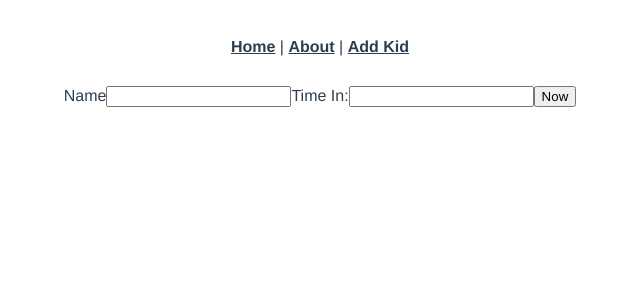
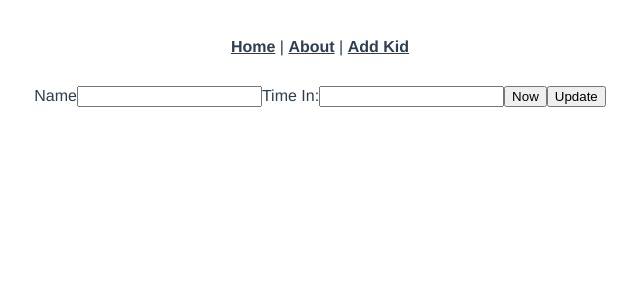
Before and after one commit to shortnd/latchKeyFrontend, a Vue app: page /#/kids/update/1 in a window 1280 px wide. Shown: the top 300 px of the page, without its empty margins (320-960 px from the left). Built offline with nearby package versions, Linux system fonts and the light colour scheme; no server answers.

Commit message:
added updated kid

```diff
--- a/src/views/Home.vue
+++ b/src/views/Home.vue
@@ -6,7 +6,7 @@
     </div>
     <div v-else-if="kids.length > 0 && !loading">
       <div v-for="kid in kids" :key="kid._id">
-        <router-link :to="'/kids/'+kid._id">{{ kid.name }}</router-link>
+        <router-link :to="'/kids/'+kid._id">{{ kid.name }}</router-link> | <span>Time In: {{ kid.time_in }}</span>
       </div>
     </div>
     <div v-else>
--- a/src/views/UpdateKid.vue
+++ b/src/views/UpdateKid.vue
@@ -1,10 +1,13 @@
 <template>
   <div>
-    <label for="name">Name</label>
-    <input type="text" name="name" id="name" v-model.trim="kid.name">
-    <label for="time_in">Time In:</label>
-    <input v-model="kid.time_in">
-    <button @click="now">Now</button>
+    <form>
+      <label for="name">Name</label>
+      <input type="text" name="name" id="name" v-model.trim="kid.name">
+      <label for="time_in">Time In:</label>
+      <input v-model="kid.time_in">
+      <button @click="now">Now</button>
+      <button @click="updateKid" type="submit">Update</button>
+    </form>
   </div>
 </template>
 
@@ -23,9 +26,6 @@ export default {
   mounted() {
     axios.get(`http://localhost:3000/kids/${this.$route.params.id}`)
       .then((response) => {
-        // this.$router.push({
-        //   name: KidInfo,
-        // });
         this.kid = response.data;
       })
       .catch((error) => {
@@ -35,10 +35,22 @@ export default {
   methods: {
     now() {
       const time = new Date();
-      const hours = time.getHours();
-      const minutes = time.getMinutes();
-      const now = `${hours}:${minutes}`;
-      return now;
+      let hours = time.getHours();
+      let minutes = time.getMinutes();
+      console.log(`${hours}:${minutes}`)
+      this.kid.time_in = `${hours}:${minutes}`
+    },
+    updateKid(evt) {
+      evt.preventDefault();
+      axios.put(`http://localhost:3000/kids/${this.$route.params.id}`, this.kid)
+        .then((response) => {
+          this.$router.push({
+            name: 'home',
+          });
+        })
+        .catch((error) => {
+          console.log(error);
+        });
     },
   },
 };
```
Also changed, not shown: 1 other file (tests, documents, lock files or other folders).
